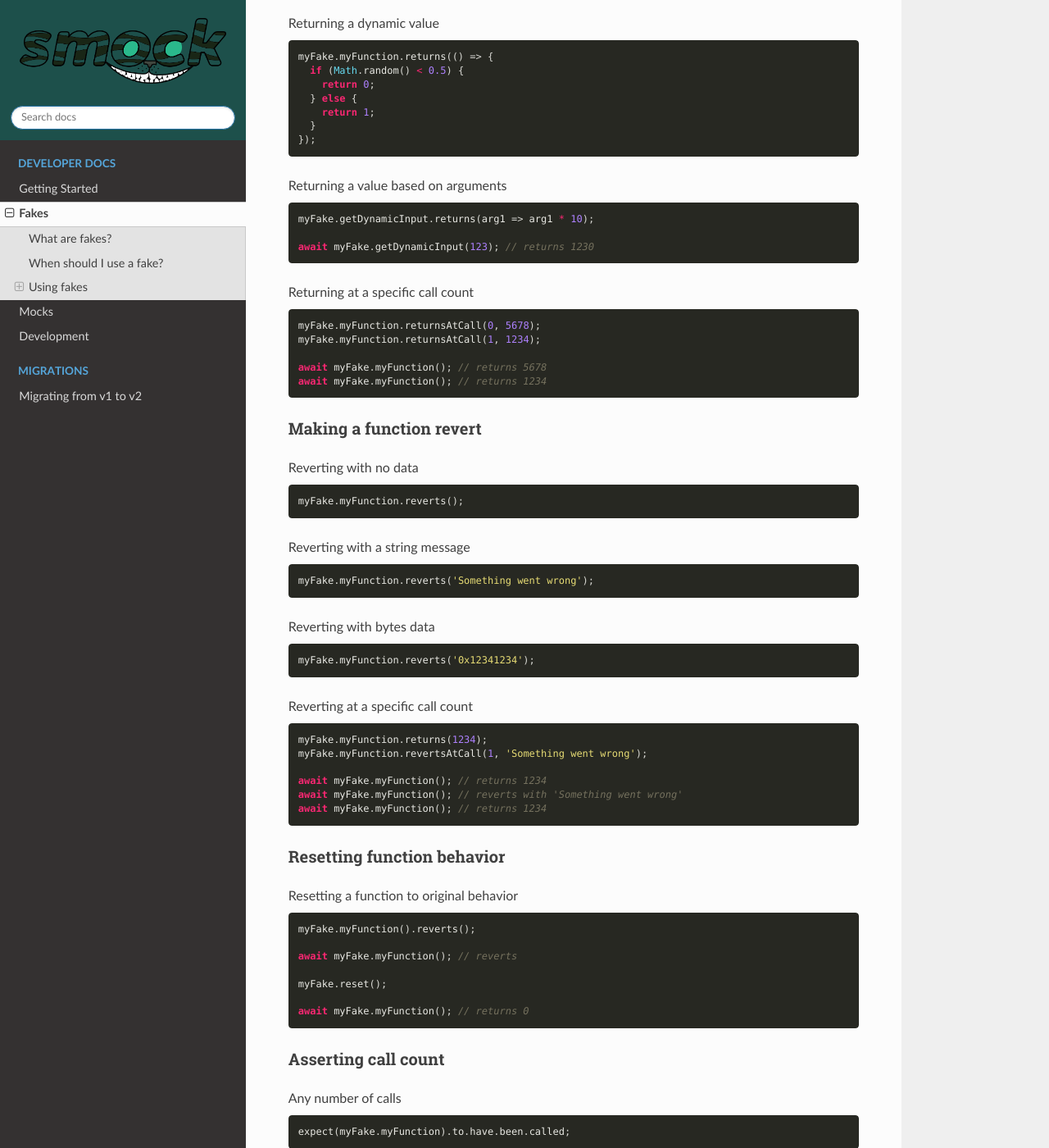
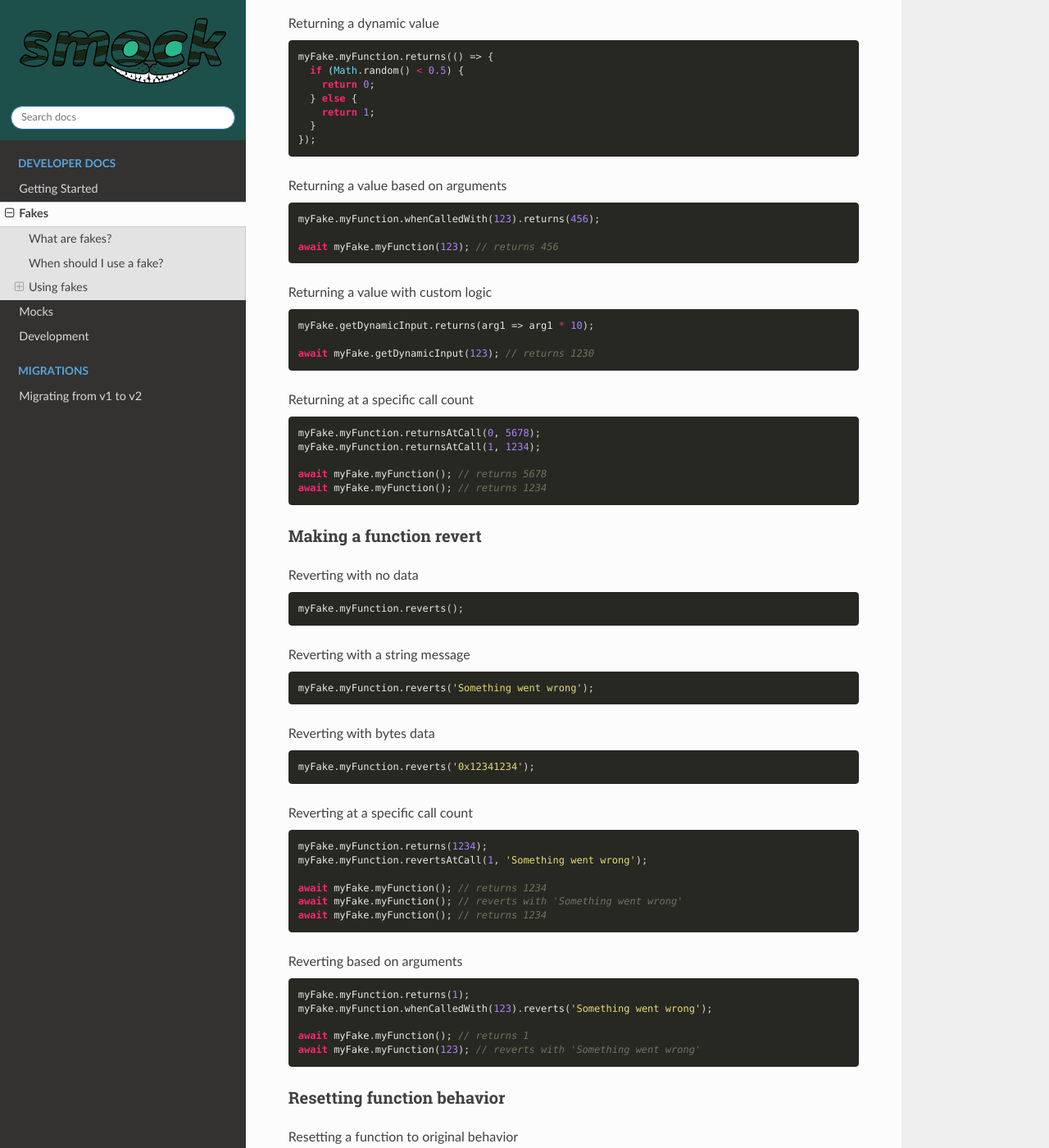
Before and after one commit to defi-wonderland/smock, a Sphinx documentation site: the page built from docs/source/fakes.rst, in a window 1280 px wide and 1400 px high, scrolled down 2160 px. Shown: the whole window at 82% size. Built offline with Sphinx 7.4.7 and the Read the Docs theme 2.0.0, drawn with Linux system fonts in a browser that asks for light colours.

Commit message:
docs: when called with

```diff
--- a/docs/source/fakes.rst
+++ b/docs/source/fakes.rst
@@ -141,6 +141,15 @@ Returning a value based on arguments
 
 .. code-block:: typescript
 
+  myFake.myFunction.whenCalledWith(123).returns(456);
+
+  await myFake.myFunction(123); // returns 456
+
+Returning a value with custom logic
+###################################
+
+.. code-block:: typescript
+
   myFake.getDynamicInput.returns(arg1 => arg1 * 10);
 
   await myFake.getDynamicInput(123); // returns 1230
@@ -191,6 +200,18 @@ Reverting at a specific call count
   await myFake.myFunction(); // returns 1234
   await myFake.myFunction(); // reverts with 'Something went wrong'
   await myFake.myFunction(); // returns 1234
+
+Reverting based on arguments
+############################
+
+.. code-block:: typescript
+
+  myFake.myFunction.returns(1);
+  myFake.myFunction.whenCalledWith(123).reverts('Something went wrong');
+
+  await myFake.myFunction(); // returns 1
+  await myFake.myFunction(123); // reverts with 'Something went wrong'
+
 
 Resetting function behavior
 ***************************
@@ -328,14 +349,14 @@ Manipulating fallback functions
 *******************************
 
 Modifying the :code:`fallback` function
-#################################
+#######################################
 
 .. code-block:: typescript
 
   myFake.fallback.returns();
 
 Modifying the :code:`receive` function
-################################
+######################################
 
 .. code-block:: typescript
 
```
